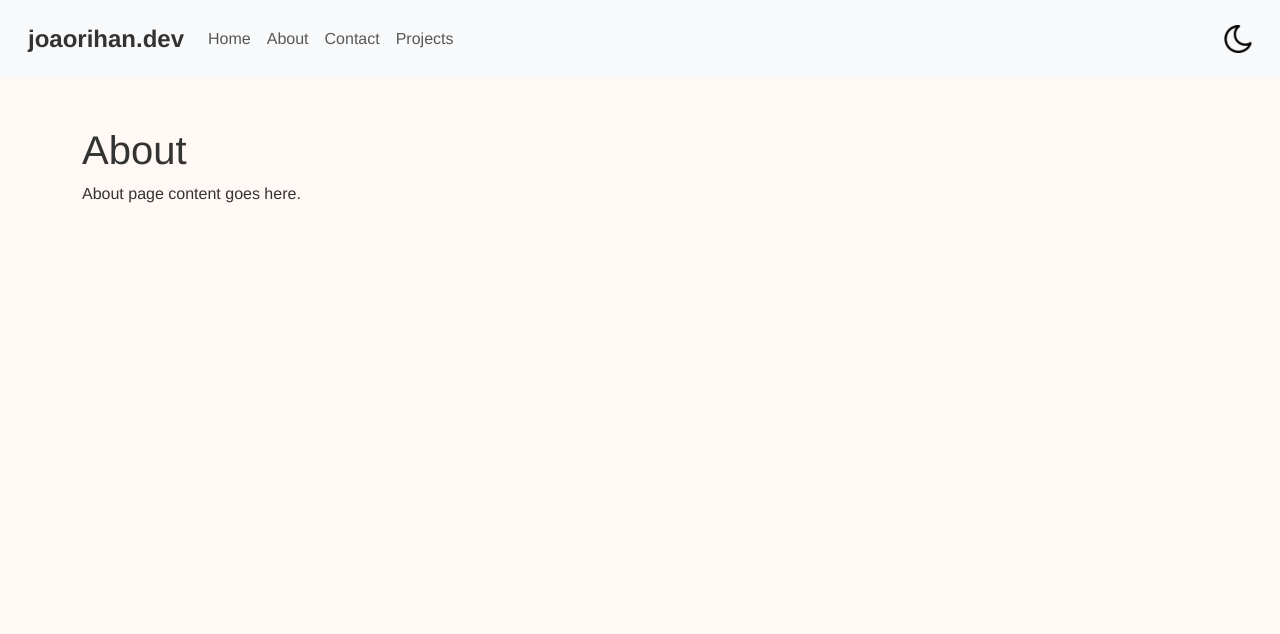
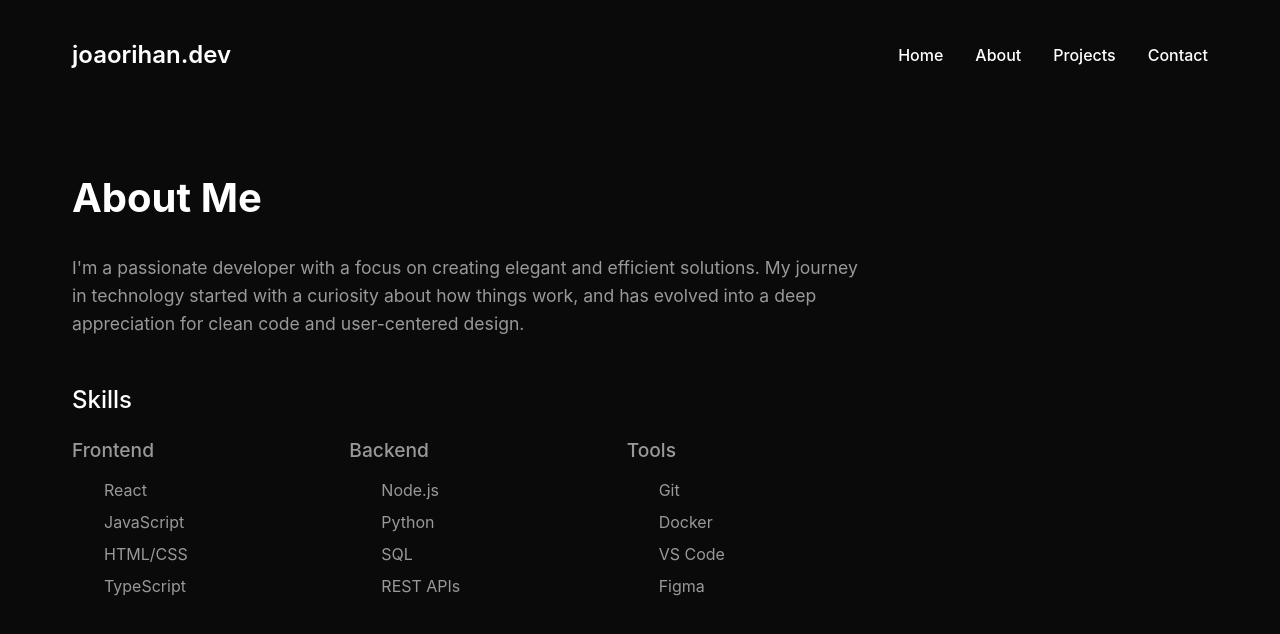
Before and after one commit to joaorihan/portfolio, a React (Create React App) app in the folder frontend/: page /about in a window 1280 px wide. Shown: the top 634 px of the page. Built offline with nearby package versions, Linux system fonts and the light colour scheme.

Commit message:
feat: changes to the frontend

```diff
--- a/frontend/src/App.css
+++ b/frontend/src/App.css
@@ -5,21 +5,11 @@
   box-sizing: border-box;
 }
 
-body {
-  font-family: 'Helvetica Neue', Arial, sans-serif;
-  transition: background-color 0.3s ease-in-out, color 0.3s ease-in-out;
-}
-
-/* Light Theme */
-body.light {
-  background: #fff8f5; /* Light pinkish background */
-  color: #333;
-}
-
-/* Dark Theme */
-body.dark {
-  background: #1e1e1e;
-  color: #fff;
+html, body {
+  min-height: 100vh;
+  font-family: 'Inter', -apple-system, BlinkMacSystemFont, 'Segoe UI', Roboto, sans-serif;
+  background-color: #0a0a0a;
+  color: #ffffff;
 }
 
 /* Container principal */
@@ -27,132 +17,218 @@ body.dark {
   display: flex;
   flex-direction: column;
   min-height: 100vh;
+  max-width: 1200px;
+  margin: 0 auto;
+  padding: 0 2rem;
 }
 
-/* Fix Bootstrap navbar styling */
+/* Header */
 .navbar {
-  transition: background-color 0.3s ease-in-out;
-  padding: 1rem;
-}
-
-body.dark .navbar {
-  background-color: #333 !important;
-  color: #fff;
+  display: flex;
+  justify-content: space-between;
+  align-items: center;
+  padding: 2rem 0;
+  background: transparent;
 }
 
 .navbar-brand {
   font-size: 1.5rem;
-  font-weight: bold;
-  color: #333;
+  font-weight: 600;
+  color: #ffffff;
+  text-decoration: none;
 }
 
-body.dark .navbar-brand {
-  color: #fff;
+.nav-links {
+  display: flex;
+  gap: 2rem;
 }
 
-.navbar-nav .nav-link {
+.nav-link {
+  color: #ffffff;
+  text-decoration: none;
   font-size: 1rem;
   font-weight: 500;
-  transition: color 0.2s ease-in-out;
+  transition: opacity 0.2s ease;
 }
 
-body.dark .navbar-nav .nav-link {
-  color: #bcb9b9;
+.nav-link:hover {
+  opacity: 0.7;
 }
 
-.navbar-nav .nav-link:hover {
-  color: #e87b7b;
+/* Content Sections */
+.content-section {
+  padding: 4rem 0;
 }
 
-body.dark .navbar-nav .nav-link:hover {
-  color: #f5a6a6;
+.section-title {
+  font-size: 2.5rem;
+  font-weight: 700;
+  margin-bottom: 2rem;
+  color: #ffffff;
 }
 
-/* Style for dark mode toggle button */
-.toggle-btn {
-  background: none;
-  border: none;
-  padding: 0;
-  cursor: pointer;
+/* About Page */
+.about-content {
+  max-width: 800px;
 }
 
-.toggle-icon {
-  width: 28px;
-  height: 28px;
-  transition: transform 0.3s ease-in-out;
+.about-text {
+  font-size: 1.1rem;
+  line-height: 1.6;
+  margin-bottom: 3rem;
+  color: #999;
 }
 
-.toggle-btn:hover .toggle-icon {
-  transform: scale(1.1);
+.skills-section {
+  margin-top: 3rem;
 }
 
-/* Hero Section */
-.hero-section {
-  flex: 1;
+.skills-title {
+  font-size: 1.5rem;
+  margin-bottom: 1.5rem;
+  color: #ffffff;
+}
+
+.skills-grid {
+  display: grid;
+  grid-template-columns: repeat(auto-fit, minmax(200px, 1fr));
+  gap: 2rem;
+}
+
+.skill-category h3 {
+  font-size: 1.2rem;
+  margin-bottom: 1rem;
+  color: #999;
+}
+
+.skill-category ul {
+  list-style: none;
+}
+
+.skill-category li {
+  margin-bottom: 0.5rem;
+  color: #999;
+}
+
+/* Projects Page */
+.projects-grid {
+  display: grid;
+  grid-template-columns: repeat(auto-fit, minmax(300px, 1fr));
+  gap: 2rem;
+  margin-top: 2rem;
+}
+
+.project-card {
+  background: #1a1a1a;
+  padding: 2rem;
+  border-radius: 8px;
+  transition: transform 0.2s ease;
+}
+
+.project-card:hover {
+  transform: translateY(-5px);
+}
+
+.project-title {
+  font-size: 1.5rem;
+  margin-bottom: 1rem;
+  color: #ffffff;
+}
+
+.project-description {
+  color: #999;
+  margin-bottom: 1.5rem;
+  line-height: 1.6;
+}
+
+.project-technologies {
+  display: flex;
+  flex-wrap: wrap;
+  gap: 0.5rem;
+  margin-bottom: 1.5rem;
+}
+
+.technology-tag {
+  background: #333;
+  padding: 0.25rem 0.75rem;
+  border-radius: 20px;
+  font-size: 0.9rem;
+  color: #ffffff;
+}
+
+.project-links {
+  display: flex;
+  gap: 1rem;
+}
+
+.project-link {
+  display: flex;
+  align-items: center;
+  gap: 0.5rem;
+  color: #ffffff;
+  text-decoration: none;
+  font-weight: 500;
+  transition: opacity 0.2s ease;
+}
+
+.project-link:hover {
+  opacity: 0.7;
+}
+
+.link-icon {
+  font-size: 1.2rem;
+}
+
+/* Contact Page */
+.contact-content {
+  max-width: 600px;
+}
+
+.contact-text {
+  font-size: 1.1rem;
+  line-height: 1.6;
+  margin-bottom: 3rem;
+  color: #999;
+}
+
+.contact-methods {
   display: flex;
   flex-direction: column;
-  align-items: center;
-  justify-content: center;           /* Center vertically */
-  text-align: center;
-  min-height: calc(100vh - 80px);    /* Fill screen minus navbar height */
-  padding: 2rem 1rem;
-  transition: background 0.3s ease-in-out;
-  background: linear-gradient(135deg, #fff8f5 60%, #fce8e2 100%);
-}
-
-body.dark .hero-section {
-  background: linear-gradient(135deg, #2c2c2c 60%, #1e1e1e 100%);
-}
-
-/* Hero Text */
-.hero-section h1 {
-  font-size: 3rem;
-  margin-bottom: 1rem;
-}
-
-.hero-section p {
-  font-size: 1.2rem;
-  max-width: 600px;
-  margin-bottom: 2rem;
-  line-height: 1.5;
-}
-
-/* Dropping Texts (container) */
-.dropping-texts {
-  display: inline-block;
-  position: relative;
-  width: 180px;
-  height: 36px;
-  margin-bottom: 2rem; /* Space before social icons */
-}
-
-/* Social Icons */
-.social-icons {
-  display: flex;
   gap: 1.5rem;
 }
 
-.social-icons a {
+.contact-method {
+  display: flex;
+  align-items: center;
+  gap: 1rem;
+  color: #ffffff;
   text-decoration: none;
-  display: inline-block;
-  font-size: 1.4rem;
-  font-weight: bold;
-  color: inherit; /* Adapts to light/dark text color */
-  border: 2px solid currentColor;
-  border-radius: 50%;
-  width: 50px;
-  height: 50px;
-  line-height: 46px;
-  text-align: center;
-  transition: all 0.3s ease-in-out;
+  transition: opacity 0.2s ease;
 }
 
-.social-icons a:hover {
-  color: #fff;
-  background-color: #55a1a5;
-  border-color: #44b1a1;
+.contact-method:hover {
+  opacity: 0.7;
 }
 
-body.dark .social-icons a:hover {
-  background-color: #55a1a5;
+.contact-icon {
+  font-size: 1.5rem;
 }
+
+/* Responsividade */
+@media (max-width: 768px) {
+  .App {
+    padding: 0 1rem;
+  }
+
+  .section-title {
+    font-size: 2rem;
+  }
+
+  .nav-links {
+    display: none;
+  }
+
+  .projects-grid {
+    grid-template-columns: 1fr;
+  }
+}
--- a/frontend/src/components/Header.jsx
+++ b/frontend/src/components/Header.jsx
@@ -1,49 +1,17 @@
 import React from 'react';
-import 'bootstrap/dist/css/bootstrap.min.css';
-import darkIcon from '../img/dark-mode.png';
-import lightIcon from '../img/light-mode.png';
 
-function Header({ darkMode, toggleDarkMode }) {
+function Header() {
   return (
-    <nav className="navbar navbar-expand-lg navbar-light bg-light">
-      <div className="container-fluid">
-        <a className="navbar-brand" href="/">joaorihan.dev</a>
-        <button
-          className="navbar-toggler"
-          type="button"
-          data-bs-toggle="collapse"
-          data-bs-target="#navbarNav"
-          aria-controls="navbarNav"
-          aria-expanded="false"
-          aria-label="Toggle navigation"
-        >
-          <span className="navbar-toggler-icon"></span>
-        </button>
-        <div className="collapse navbar-collapse" id="navbarNav">
-          <ul className="navbar-nav me-auto mb-2 mb-lg-0">
-            <li className="nav-item">
-              <a className="nav-link" href="/">Home</a>
-            </li>
-            <li className="nav-item">
-              <a className="nav-link" href="/about">About</a>
-            </li>
-            <li className="nav-item">
-              <a className="nav-link" href="/contact">Contact</a>
-            </li>
-            <li className="nav-item">
-              <a className="nav-link" href="/projects">Projects</a>
-            </li>
-          </ul>
-          <button className="toggle-btn" onClick={toggleDarkMode}>
-            <img
-              src={darkMode ? lightIcon : darkIcon}
-              alt={darkMode ? "Light Mode" : "Dark Mode"}
-              className="toggle-icon"
-            />
-          </button>
-        </div>
-      </div>
-    </nav>
+    <header className="navbar">
+      <a href="/" className="navbar-brand">joaorihan.dev</a>
+
+      <nav className="nav-links">
+        <a href="/" className="nav-link">Home</a>
+        <a href="/about" className="nav-link">About</a>
+        <a href="/projects" className="nav-link">Projects</a>
+        <a href="/contact" className="nav-link">Contact</a>
+      </nav>
+    </header>
   );
 }
 
--- a/frontend/src/pages/About.js
+++ b/frontend/src/pages/About.js
@@ -1,14 +1,54 @@
 import React from 'react';
 import Header from '../components/Header';
 
-function About({ darkMode, toggleDarkMode }) {
+function About() {
   return (
-    <div>
-      <Header darkMode={darkMode} toggleDarkMode={toggleDarkMode} />
-      <div className="container my-5">
-        <h1>About</h1>
-        <p>About page content goes here.</p>
-      </div>
+    <div className="App">
+      <Header />
+
+      <main className="content-section">
+        <h1 className="section-title">About Me</h1>
+        <div className="about-content">
+          <p className="about-text">
+            I'm a passionate developer with a focus on creating elegant and efficient solutions.
+            My journey in technology started with a curiosity about how things work,
+            and has evolved into a deep appreciation for clean code and user-centered design.
+          </p>
+
+          <div className="skills-section">
+            <h2 className="skills-title">Skills</h2>
+            <div className="skills-grid">
+              <div className="skill-category">
+                <h3>Frontend</h3>
+                <ul>
+                  <li>React</li>
+                  <li>JavaScript</li>
+                  <li>HTML/CSS</li>
+                  <li>TypeScript</li>
+                </ul>
+              </div>
+              <div className="skill-category">
+                <h3>Backend</h3>
+                <ul>
+                  <li>Node.js</li>
+                  <li>Python</li>
+                  <li>SQL</li>
+                  <li>REST APIs</li>
+                </ul>
+              </div>
+              <div className="skill-category">
+                <h3>Tools</h3>
+                <ul>
+                  <li>Git</li>
+                  <li>Docker</li>
+                  <li>VS Code</li>
+                  <li>Figma</li>
+                </ul>
+              </div>
+            </div>
+          </div>
+        </div>
+      </main>
     </div>
   );
 }
--- a/frontend/src/pages/Contact.js
+++ b/frontend/src/pages/Contact.js
@@ -1,14 +1,50 @@
 import React from 'react';
 import Header from '../components/Header';
+import { FaEnvelope, FaLinkedin, FaGithub } from 'react-icons/fa';
 
-function Contact({ darkMode, toggleDarkMode }) {
+function Contact() {
   return (
-    <div>
-      <Header darkMode={darkMode} toggleDarkMode={toggleDarkMode} />
-      <div className="container my-5">
-        <h1>Contact</h1>
-        <p>Contact page content goes here.</p>
-      </div>
+    <div className="App">
+      <Header />
+
+      <main className="content-section">
+        <h1 className="section-title">Get in Touch</h1>
+        <p className="section-description">
+          I'm always open to discussing new projects, creative ideas or opportunities to be part of your visions.
+        </p>
+
+        <div className="contact-methods">
+          <a
+            href="mailto:joaorihan@example.com"
+            className="contact-method"
+            target="_blank"
+            rel="noopener noreferrer"
+          >
+            <FaEnvelope className="contact-icon" />
+            <span>joaorihan@example.com</span>
+          </a>
+
+          <a
+            href="https://linkedin.com/in/joaorihan"
+            className="contact-method"
+            target="_blank"
+            rel="noopener noreferrer"
+          >
+            <FaLinkedin className="contact-icon" />
+            <span>LinkedIn</span>
+          </a>
+
+          <a
+            href="https://github.com/joaorihan"
+            className="contact-method"
+            target="_blank"
+            rel="noopener noreferrer"
+          >
+            <FaGithub className="contact-icon" />
+            <span>GitHub</span>
+          </a>
+        </div>
+      </main>
     </div>
   );
 }
--- a/frontend/src/pages/Home.js
+++ b/frontend/src/pages/Home.js
@@ -2,31 +2,35 @@ import React from 'react';
 import Header from '../components/Header';
 import { FaGithub, FaLinkedin } from "react-icons/fa";
 
+function Home() {
+  return (
+    <div className="App">
+      <Header />
 
-function Home({ darkMode, toggleDarkMode }) {
-  return (
-    <div>
-      <Header darkMode={darkMode} toggleDarkMode={toggleDarkMode} />
-      <main className="hero-section" id="home">
-        <h1>Hi, I'm João</h1>
-        <p>I'm a developer. I'm passionate about</p>
+      <main className="hero-section">
+        <h1 className="hero-title">
+          Hi, I'm João
+        </h1>
+        <p className="hero-subtitle">
+          I'm a developer passionate about creating elegant solutions to complex problems.
+        </p>
 
         <div className="social-icons">
           <a
-            href="https://www.github.com/joaorihan"
+            href="https://github.com/joaorihan"
             target="_blank"
             rel="noopener noreferrer"
-            className="github-icon"
+            className="social-icon"
           >
-            <FaGithub/>
+            <FaGithub />
           </a>
           <a
-            href="https://www.linkedin.com"
+            href="https://linkedin.com/in/joaorihan"
             target="_blank"
             rel="noopener noreferrer"
-            className="linkedin-icon"
+            className="social-icon"
           >
-            <FaLinkedin/>
+            <FaLinkedin />
           </a>
         </div>
       </main>
--- a/frontend/src/pages/Projects.js
+++ b/frontend/src/pages/Projects.js
@@ -1,199 +1,79 @@
-import React, { useState, useEffect } from 'react';
-import 'bootstrap/dist/css/bootstrap.min.css';
-import 'bootstrap-icons/font/bootstrap-icons.css';
+import React from 'react';
 import Header from '../components/Header';
+import { FaGithub } from 'react-icons/fa';
 
-function Projects() {
-  const [darkMode, setDarkMode] = useState(
-    localStorage.getItem('theme') === 'dark'
-  );
-
-  const toggleDarkMode = () => {
-    setDarkMode((prevMode) => {
-      const newMode = !prevMode;
-      localStorage.setItem('theme', newMode ? 'dark' : 'light');
-      return newMode;
-    });
-  };
-
-  useEffect(() => {
-    document.body.className = darkMode ? 'dark' : 'light';
-  }, [darkMode]);
-
-  // ----- PROJECTS DATA -----
 const projects = [
   {
-      header: 'Project Header',
-      subheader: 'Subhead',
-      title: 'Title',
-      subtitle: 'Subtitle',
-      technologies: [
-        { name: 'Python', color: '#3776AB' },
-        { name: 'Flask', color: '#000000' },
-      ],
-      about:
-        'Brief description of the project. Click "About" to see more details in the modal.',
-      sourceCode: 'https://github.com/username/project1',
+    title: "Project One",
+    description: "A brief description of the project and its main features.",
+    technologies: ["React", "Node.js", "MongoDB"],
+    githubLink: "https://github.com/joaorihan/project-one",
+    demoLink: "https://project-one-demo.com"
   },
   {
-      header: 'Project Header',
-      subheader: 'Subhead',
-      title: 'Another Title',
-      subtitle: 'Another Subtitle',
-      technologies: [{ name: 'Java', color: '#007396' }],
-      about:
-        'Detailed info about the second project. You can write as much as you want here.',
-      sourceCode: 'https://github.com/username/project2',
+    title: "Project Two",
+    description: "Another project description highlighting its unique aspects.",
+    technologies: ["Python", "Flask", "PostgreSQL"],
+    githubLink: "https://github.com/joaorihan/project-two",
+    demoLink: "https://project-two-demo.com"
   },
   {
-      header: 'Project Header',
-      subheader: 'Subhead',
-      title: 'Yet Another Title',
-      subtitle: 'Yet Another Subtitle',
-      technologies: [
-        { name: 'React', color: '#61dafb' },
-        { name: 'Node.js', color: '#3C873A' },
-      ],
-      about:
-        'Detailed info about the third project. This can be customized as needed.',
-      sourceCode: 'https://github.com/username/project3',
-    },
-    {
-        header: 'Project Header',
-        subheader: 'Subhead',
-        title: 'Yet Another Title',
-        subtitle: 'Yet Another Subtitle',
-        technologies: [
-          { name: 'React', color: '#61dafb' },
-          { name: 'Node.js', color: '#3C873A' },
-        ],
-        about:
-          'Detailed info about the third project. This can be customized as needed.',
-        sourceCode: 'https://github.com/username/project3',
+    title: "Project Three",
+    description: "Description of the third project and its impact.",
+    technologies: ["TypeScript", "Next.js", "TailwindCSS"],
+    githubLink: "https://github.com/joaorihan/project-three",
+    demoLink: "https://project-three-demo.com"
   }
 ];
 
-  // ----- MODAL STATE & HANDLERS -----
-  const [selectedProject, setSelectedProject] = useState(null);
+function Projects() {
+  return (
+    <div className="App">
+      <Header />
 
-  const handleShowModal = (project) => {
-    setSelectedProject(project);
-  };
+      <main className="content-section">
+        <h1 className="section-title">Projects</h1>
 
-  const handleCloseModal = () => {
-    setSelectedProject(null);
-  };
+        <div className="projects-grid">
+          {projects.map((project, index) => (
+            <div key={index} className="project-card">
+              <h2 className="project-title">{project.title}</h2>
+              <p className="project-description">{project.description}</p>
 
-  return (
-    <>
-      {/* Reusable Header */}
-      <Header darkMode={darkMode} toggleDarkMode={toggleDarkMode} />
-
-      {/* MAIN CONTENT: PROJECTS GRID */}
-      <div className="container my-4">
-        <div className="row">
-          {projects.map((project, idx) => (
-            <div className="col-md-4 mb-4" key={idx}>
-              <div className="card h-100">
-                {/* Card Header */}
-                <div className="card-header d-flex justify-content-between align-items-center">
-                  <div>
-                    <strong>{project.header}</strong>
-                    <br />
-                    <small>{project.subheader}</small>
-                  </div>
-                  {/* 3-dot menu (Bootstrap Icons) */}
-                  <button className="btn btn-link text-muted">
-                    <i className="bi bi-three-dots-vertical"></i>
-                  </button>
-                </div>
-
-                {/* Card Body */}
-                <div className="card-body">
-                  {/* Placeholder for project image or shapes */}
-                  <div
-                    className="bg-secondary mb-3"
-                    style={{ height: '150px' }}
-                  ></div>
-
-                  <h5 className="card-title">{project.title}</h5>
-                  <h6 className="card-subtitle mb-2 text-muted">
-                    {project.subtitle}
-                  </h6>
-
-                  <p className="mb-2 fw-bold">Technologies used</p>
-                  <div className="mb-3">
-                    {project.technologies.map((tech, i) => (
-                      <span
-                        key={i}
-                        className="badge me-2"
-                        style={{
-                          backgroundColor: tech.color,
-                          color: '#fff',
-                        }}
-                      >
-                        {tech.name}
+              <div className="project-technologies">
+                {project.technologies.map((tech, techIndex) => (
+                  <span key={techIndex} className="technology-tag">
+                    {tech}
                   </span>
                 ))}
               </div>
 
-                  {/* Buttons */}
-                  <button
-                    className="btn btn-primary me-2"
-                    onClick={() => handleShowModal(project)}
-                  >
-                    About
-                  </button>
+              <div className="project-links">
                 <a
-                    href={project.sourceCode}
-                    className="btn btn-outline-primary"
+                  href={project.githubLink}
                   target="_blank"
                   rel="noopener noreferrer"
+                  className="project-link"
                 >
-                    Source Code
+                  <FaGithub className="link-icon" />
+                  <span>View on GitHub</span>
                 </a>
-                </div>
+                {project.demoLink && (
+                  <a
+                    href={project.demoLink}
+                    target="_blank"
+                    rel="noopener noreferrer"
+                    className="project-link"
+                  >
+                    <span>Live Demo</span>
+                  </a>
+                )}
               </div>
             </div>
           ))}
         </div>
+      </main>
     </div>
-
-      {/* MODAL (shows only if a project is selected) */}
-      {selectedProject && (
-        <div
-          className="modal fade show"
-          style={{ display: 'block', backgroundColor: 'rgba(0,0,0,0.5)' }}
-        >
-          <div className="modal-dialog">
-            <div className="modal-content">
-              <div className="modal-header">
-                <h5 className="modal-title">
-                  {selectedProject.title} - About
-                </h5>
-                <button
-                  type="button"
-                  className="btn-close"
-                  onClick={handleCloseModal}
-                ></button>
-              </div>
-              <div className="modal-body">
-                <p>{selectedProject.about}</p>
-              </div>
-              <div className="modal-footer">
-                <button
-                  type="button"
-                  className="btn btn-secondary"
-                  onClick={handleCloseModal}
-                >
-                  Close
-                </button>
-              </div>
-            </div>
-          </div>
-        </div>
-      )}
-    </>
   );
 }
 
```
Lines whose indentation alone changed are shown as unchanged.
